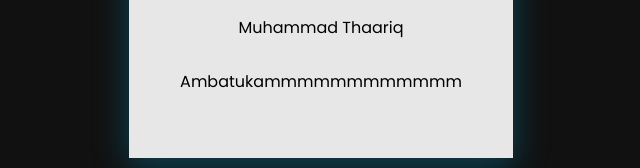
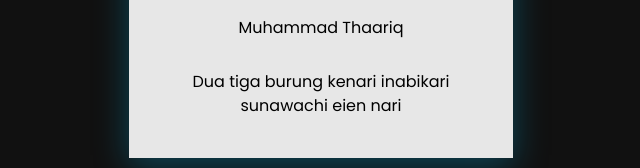
Before and after one commit to JSenpa1/uas-movie, a React (Create React App) app: page /AboutUsPage in a window 1280 px wide. Shown: the part 1726-1894 px from the top of the page, without its empty margins (319-959 px from the left). Built offline with nearby package versions, Linux system fonts and the light colour scheme.

Commit message:
changed thaariq contacts

```diff
--- a/src/components/contacts.js
+++ b/src/components/contacts.js
@@ -12,9 +12,9 @@ const contacts = [
     },
 
     {
-        image: "https://i1.sndcdn.com/artworks-5aDBMLz7U2zE8hoL-D0dFww-t500x500.jpg",
+        image: "https://i.postimg.cc/cLG0zfpK/image-2023-05-28-193929284.png",
         name: "Muhammad Thaariq",
-        aboutMe: "Ambatukammmmmmmmmmmm"
+        aboutMe: "Dua tiga burung kenari  inabikari sunawachi eien nari"
     },
 
     {
```
